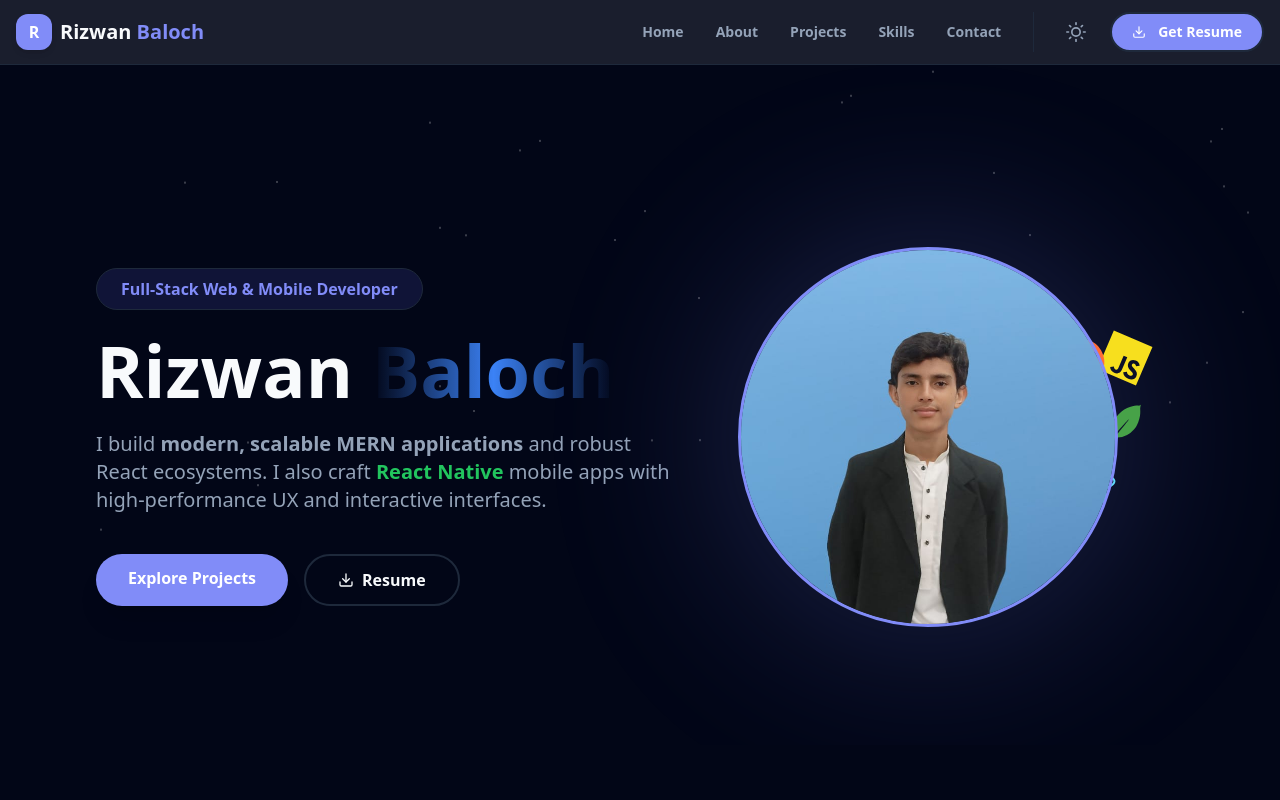
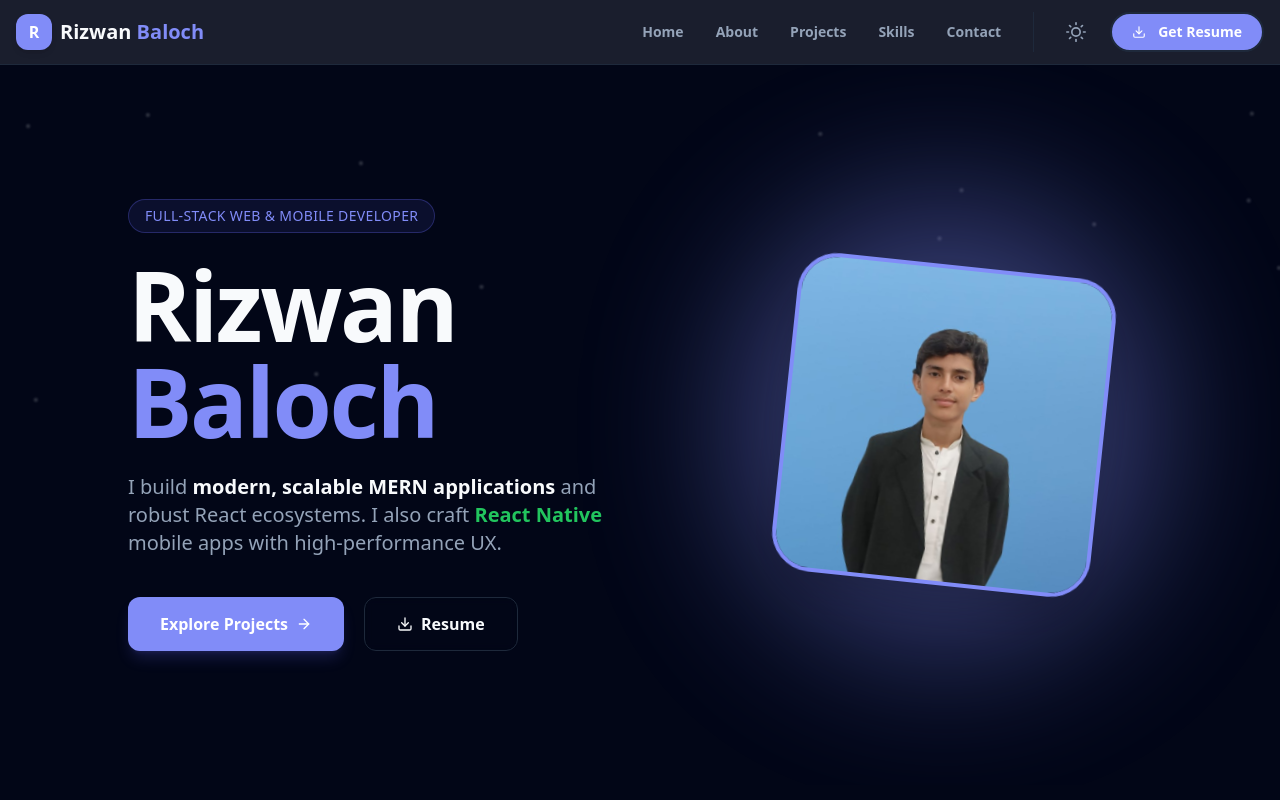
Before and after one commit to therizwanbaloch/RizwanBalochPortfolio, a React (Vite) app: page / in a window 1280 px wide. Shown: the top 800 px of the page. Built offline with nearby package versions, Linux system fonts and the light colour scheme.

Commit message:
ui changes

```diff
--- a/src/components/HeroSection.jsx
+++ b/src/components/HeroSection.jsx
@@ -1,22 +1,22 @@
 import React, { useRef } from "react";
 import { motion, useInView } from "framer-motion";
-import { FiDownload } from "react-icons/fi";
+import { FiDownload, FiArrowRight } from "react-icons/fi"; // Added Arrow icon
 import { FaReact, FaNodeJs, FaHtml5, FaJs } from "react-icons/fa";
 import { SiMongodb, SiExpress, SiPostman } from "react-icons/si";
 import profilePic from "../assets/Profile.jpeg";
 import useTheme from "../context/ThemeContext";
 
-
 const Snow = () => (
   <div className="pointer-events-none absolute inset-0 overflow-hidden z-0">
-    {[...Array(50)].map((_, i) => (
+    {[...Array(40)].map((_, i) => (
       <span
         key={i}
-        className="absolute top-[-10px] w-[2px] h-[2px] rounded-full bg-white/30 animate-snow"
+        className="absolute top-[-10px] w-1 h-1 rounded-full bg-white/20 animate-snow"
         style={{
           left: `${Math.random() * 100}%`,
           animationDelay: `${Math.random() * 10}s`,
-          animationDuration: `${8 + Math.random() * 12}s`,
+          animationDuration: `${10 + Math.random() * 15}s`,
+          filter: "blur(1px)",
         }}
       />
     ))}
@@ -26,160 +26,185 @@ const Snow = () => (
 const HeroSection = () => {
   const { theme, isDarkMode } = useTheme();
   const ref = useRef(null);
-  const inView = useInView(ref, { once: true });
+  const inView = useInView(ref, { once: true, margin: "-100px" });
 
   const techStack = [
-    { icon: <FaReact />, color: "#61DBFB", distance: 120, delay: 0 },
-    { icon: <FaNodeJs />, color: "#68A063", distance: 100, delay: 0.5 },
-    { icon: <SiMongodb />, color: "#47A248", distance: 140, delay: 1 },
-    { icon: <FaHtml5 />, color: "#E34F26", distance: 110, delay: 1.5 },
-    { icon: <SiExpress />, color: isDarkMode ? "#fff" : "#000", distance: 90, delay: 2 },
-    { icon: <FaJs />, color: "#F7DF1E", distance: 150, delay: 2.5 },
-    { icon: <SiPostman />, color: "#FF6C37", distance: 120, delay: 3 },
+    { icon: <FaReact />, color: "#61DBFB", distance: 130, delay: 0 },
+    { icon: <FaNodeJs />, color: "#68A063", distance: 110, delay: 0.5 },
+    { icon: <SiMongodb />, color: "#47A248", distance: 150, delay: 1 },
+    { icon: <FaHtml5 />, color: "#E34F26", distance: 120, delay: 1.5 },
+    { icon: <SiExpress />, color: isDarkMode ? "#fff" : "#000", distance: 100, delay: 2 },
+    { icon: <FaJs />, color: "#F7DF1E", distance: 160, delay: 2.5 },
+    { icon: <SiPostman />, color: "#FF6C37", distance: 140, delay: 3 },
   ];
+
+  // Animation Variants for cleaner code
+  const fadeInUp = {
+    hidden: { opacity: 0, y: 30 },
+    visible: (i) => ({
+      opacity: 1,
+      y: 0,
+      transition: { delay: i * 0.1, duration: 0.6, ease: "easeOut" }
+    }),
+  };
 
   return (
     <section
       id="home"
       ref={ref}
       style={{ backgroundColor: theme.background }}
-      className="relative min-h-[85vh] flex flex-col md:flex-row items-center px-6 md:px-16 lg:px-24 pt-12 md:pt-16 overflow-hidden transition-colors duration-500"
+      className="relative min-h-[90vh] flex flex-col md:flex-row items-center justify-between px-6 md:px-16 lg:px-32 py-20 overflow-hidden transition-colors duration-500"
     >
-
       <Snow />
 
-
-      <div className="flex flex-col items-center md:items-start text-center md:text-left gap-6 md:max-w-xl z-10">
+      {/* Left Content */}
+      <div className="flex flex-col items-center md:items-start text-center md:text-left gap-6 md:max-w-2xl z-10">
         <motion.div
-          initial={{ opacity: 0, y: -20 }}
-          animate={inView ? { opacity: 1, y: 0 } : {}}
-          className="px-6 py-2 rounded-full font-semibold"
+          custom={0}
+          initial="hidden"
+          animate={inView ? "visible" : "hidden"}
+          variants={fadeInUp}
+          className="px-4 py-1.5 rounded-full text-sm font-medium tracking-wide uppercase"
           style={{
-            backgroundColor: isDarkMode ? "rgba(99,102,241,0.15)" : "rgba(99,102,241,0.1)",
+            backgroundColor: isDarkMode ? "rgba(99,102,241,0.1)" : "rgba(99,102,241,0.05)",
             color: theme.primary,
-            border: `1px solid ${theme.border}`,
+            border: `1px solid ${isDarkMode ? "rgba(99,102,241,0.3)" : "rgba(99,102,241,0.2)"}`,
           }}
         >
           Full-Stack Web & Mobile Developer
         </motion.div>
 
         <motion.h1
-          initial={{ opacity: 0, y: -20 }}
-          animate={inView ? { opacity: 1, y: 0 } : {}}
-          transition={{ delay: 0.1 }}
+          custom={1}
+          initial="hidden"
+          animate={inView ? "visible" : "hidden"}
+          variants={fadeInUp}
           style={{ color: theme.textMain }}
-          className="text-4xl sm:text-5xl md:text-6xl lg:text-7xl font-black"
+          className="text-5xl sm:text-6xl lg:text-8xl font-extrabold tracking-tight"
         >
-          Rizwan{" "}
-          <span className="bg-gradient-to-r from-blue-400 via-blue-500 to-blue-600 text-transparent bg-clip-text">
-            Baloch
-          </span>
+          Rizwan <span style={{ color: theme.primary }}>Baloch</span>
         </motion.h1>
 
         <motion.p
-          initial={{ opacity: 0, y: 20 }}
-          animate={inView ? { opacity: 1, y: 0 } : {}}
-          transition={{ delay: 0.3 }}
+          custom={2}
+          initial="hidden"
+          animate={inView ? "visible" : "hidden"}
+          variants={fadeInUp}
           style={{ color: theme.textSecondary }}
-          className="text-base sm:text-lg md:text-xl leading-relaxed max-w-md md:max-w-xl"
+          className="text-lg md:text-xl leading-relaxed max-w-lg"
         >
-          I build <b>modern, scalable MERN applications</b> and robust React ecosystems.
+          I build <span className="font-semibold" style={{ color: theme.textMain }}>modern, scalable MERN applications</span> and robust React ecosystems.
           I also craft <span className="text-green-500 font-bold">React Native</span> mobile apps
-          with high-performance UX and interactive interfaces.
+          with high-performance UX.
         </motion.p>
 
-
-        <div className="hidden md:flex gap-4 mt-4">
+        {/* Desktop Buttons */}
+        <motion.div
+          custom={3}
+          initial="hidden"
+          animate={inView ? "visible" : "hidden"}
+          variants={fadeInUp}
+          className="hidden md:flex gap-5 mt-4"
+        >
           <a
             href="#projects"
             style={{ backgroundColor: theme.primary }}
-            className="px-8 py-3 rounded-full text-white font-bold shadow-xl hover:scale-105 transition"
+            className="group px-8 py-3.5 rounded-xl text-white font-bold shadow-lg shadow-indigo-500/20 hover:shadow-indigo-500/40 hover:-translate-y-1 transition-all duration-300 flex items-center gap-2"
           >
-            Explore Projects
+            Explore Projects <FiArrowRight className="group-hover:translate-x-1 transition-transform" />
           </a>
           <a
             href="/Resume.pdf"
             download
-            style={{ color: theme.textMain, border: `2px solid ${theme.border}` }}
-            className="px-8 py-3 rounded-full font-bold hover:bg-gray-500/5 transition flex items-center gap-2"
+            style={{ color: theme.textMain, border: `1px solid ${theme.border}` }}
+            className="px-8 py-3.5 rounded-xl font-bold hover:bg-white/5 backdrop-blur-sm transition-all duration-300 flex items-center gap-2"
           >
             <FiDownload /> Resume
           </a>
-        </div>
+        </motion.div>
       </div>
 
-
-      <div className="relative mt-10 md:mt-0 mx-auto w-72 h-72 md:w-[380px] md:h-[380px] z-10">
+      {/* Right Content - Visual Profile */}
+      <div className="relative mt-16 md:mt-0 flex items-center justify-center w-72 h-72 md:w-[450px] md:h-[450px] z-10">
+        {/* Animated Glow Background */}
         <div
-          className="absolute inset-0 rounded-full blur-[100px] opacity-25"
+          className="absolute inset-0 rounded-full blur-[80px] opacity-20 animate-pulse"
           style={{ backgroundColor: theme.primary }}
         />
+
+        {/* Profile Image Container */}
         <div
-          className="relative z-10 w-full h-full rounded-full overflow-hidden border-[3px]"
+          className="relative z-20 w-64 h-64 md:w-80 md:h-80 rounded-[2.5rem] overflow-hidden border-4 shadow-2xl rotate-3 hover:rotate-0 transition-transform duration-500"
           style={{ borderColor: theme.primary }}
         >
           <img
             src={profilePic}
             alt="Rizwan"
-            className="w-full h-full object-cover scale-105 hover:scale-110 transition"
+            className="w-full h-full object-cover scale-110 hover:scale-100 transition-transform duration-700"
           />
         </div>
 
-
+        {/* Tech Stack Orbit */}
         {techStack.map((tech, i) => (
           <motion.div
             key={i}
-            className="absolute inset-0 flex items-center justify-center"
+            className="absolute inset-0 flex items-center justify-center pointer-events-none"
             animate={{ rotate: 360 }}
             transition={{
-              duration: 40 + i * 5,
+              duration: 30 + i * 5,
               repeat: Infinity,
               ease: "linear",
-              delay: tech.delay,
             }}
           >
-            <div
-              className="absolute text-3xl md:text-5xl"
+            <motion.div
+              className="absolute p-3 rounded-xl backdrop-blur-md bg-white/10 border border-white/20 shadow-lg"
+              animate={{ rotate: -360 }} // Counter-rotation keeps icons upright
+              transition={{
+                duration: 30 + i * 5,
+                repeat: Infinity,
+                ease: "linear",
+              }}
               style={{
                 color: tech.color,
                 transform: `translate(${tech.distance}px, -${tech.distance}px)`,
               }}
             >
-              {tech.icon}
-            </div>
+              <span className="text-2xl md:text-3xl">{tech.icon}</span>
+            </motion.div>
           </motion.div>
         ))}
       </div>
 
-
+      {/* Mobile Buttons */}
       <motion.div
-        initial={{ opacity: 0, y: 20 }}
-        animate={inView ? { opacity: 1, y: 0 } : {}}
-        transition={{ delay: 0.5 }}
-        className="flex md:hidden flex-col sm:flex-row gap-4 mt-8 items-center w-full justify-center"
+        custom={4}
+        initial="hidden"
+        animate={inView ? "visible" : "hidden"}
+        variants={fadeInUp}
+        className="flex md:hidden flex-col gap-4 mt-12 items-center w-full"
       >
         <a
           href="#projects"
           style={{ backgroundColor: theme.primary }}
-          className="px-10 py-4 rounded-full text-white font-bold shadow-xl hover:scale-105 transition"
+          className="w-full text-center py-4 rounded-xl text-white font-bold shadow-xl active:scale-95 transition"
         >
           Explore Projects
         </a>
         <a
           href="/Resume.pdf"
           download
-          style={{ color: theme.textMain, border: `2px solid ${theme.border}` }}
-          className="px-10 py-4 rounded-full font-bold hover:bg-gray-500/5 transition flex items-center gap-2"
+          style={{ color: theme.textMain, border: `1px solid ${theme.border}` }}
+          className="w-full text-center py-4 rounded-xl font-bold flex items-center justify-center gap-2 active:scale-95 transition"
         >
           <FiDownload /> Resume
         </a>
       </motion.div>
 
-
       <style>
         {`
           @keyframes snow {
-            to { transform: translateY(110vh); }
+            0% { transform: translateY(-10vh) translateX(0); }
+            100% { transform: translateY(110vh) translateX(20px); }
           }
           .animate-snow {
             animation-name: snow;
--- a/src/components/Projects.jsx
+++ b/src/components/Projects.jsx
@@ -1,7 +1,12 @@
-import React, { useRef } from 'react';
-import { motion, useInView } from 'framer-motion';
-import { FiExternalLink, FiLayers, FiMessageSquare, FiCpu } from 'react-icons/fi';
-import useTheme from '../context/ThemeContext';
+import React, { useRef } from "react";
+import { motion, useInView } from "framer-motion";
+import {
+  FiExternalLink,
+  FiLayers,
+  FiMessageSquare,
+  FiCpu,
+} from "react-icons/fi";
+import useTheme from "../context/ThemeContext";
 
 const Projects = () => {
   const { theme, isDarkMode } = useTheme();
@@ -11,40 +16,44 @@ const Projects = () => {
   const projectsData = [
     {
       title: "PKRSPOT",
-      description: "A crypto-to-PKR exchange platform with real-time rate tracking and secure transaction flows.",
+      description:
+        "A crypto-to-PKR exchange platform with real-time rate tracking and secure transaction flows.",
       link: "https://pkrspot.vercel.app",
       tech: ["React", "Node.js", "RestAPI"],
-      type: "Finance App"
-    },
-    {
-      title: "Gap-o-Taran",
-      description: "A real-time chat application featuring instant messaging, active status, and secure communication channels.",
-      link: "https://gap-o-taran.vercel.app",
-      tech: ["Socket.io", "Redux", "MongoDB", "Node.js"],
-      type: "Real-time Chat",
-      specialIcon: <FiMessageSquare />
+      type: "Finance App",
     },
     {
       title: "Balochistan Bazaar",
-      description: "Full-scale E-commerce solution focused on regional trade with modern UI and smooth checkout.",
+      description:
+        "Full-scale E-commerce solution focused on regional trade with modern UI and smooth checkout.",
       link: "https://balochistanbazaar.vercel.app",
       tech: ["MERN Stack", "Redux", "Tailwind"],
-      type: "E-Commerce"
+      type: "E-Commerce",
     },
     {
-      title: "NoteForge",
-      description: "Professional note-taking software with markdown support and organizational workspace features.",
-      link: "https://noteforge-rizu.vercel.app",
-      tech: ["React", "mongoDB", "RestAPIs", "TailwindCSS"],
-      type: "Software / SaaS"
+      title: "Vaultflow",
+      description:
+        "A modern real-time analytics platform empowering businesses with actionable data insights, customizable dashboards, digital credit tokens, and seamless code collaboration for smarter decision-making.",
+      link: "https://vaultflow-nine.vercel.app/",
+      tech: ["React", "Analytics", "Real-Time Data", "Dashboard UI"],
+      type: "Analytics Platform",
     },
     {
-      title: "Zaant AI",
-      description: "Modern AI landing page and dashboard frontend with high-performance animations.",
-      link: "https://zaant.vercel.app",
-      tech: ["React", "Google Gemini API", "TailwindCSS", "mongoDB"],
-      type: "Frontend"
-    }
+      title: "Mell Family Tap Tap Game",
+      description:
+        "A Telegram Mini App Tap Tap game built with React and FastAPI backend, featuring 27 interactive pages. The game includes real-time scoring, smooth animations, and engaging tap-based mechanics designed for high user retention inside Telegram mini apps.",
+      link: "https://mell-family-frontend.vercel.app",
+      tech: ["React", "FastAPI", "Telegram Mini App", "Game UI", "REST API"],
+      type: "Game / Telegram Mini App",
+    },
+    {
+      title: "Xevron",
+      description:
+        "A leading digital agency offering subscription-based design services, including Web Design, UI/UX, branding, and digital assets. Xevron helps startups and enterprises scale with high-quality, on-demand design powered by senior designers and fast turnaround workflows.",
+      link: "https://xevron-kappa.vercel.app/",
+      tech: ["Web Design", "UI/UX", "Webflow", "Branding", "Design System"],
+      type: "Digital Agency",
+    },
   ];
 
   const particles = Array.from({ length: 35 });
@@ -70,7 +79,7 @@ const Projects = () => {
                 backgroundColor: theme.primary,
                 width: size,
                 height: size,
-                left: Math.random() * 100 + '%',
+                left: Math.random() * 100 + "%",
                 filter: `blur(${size / 2.5}px)`,
                 boxShadow: `0 0 ${size * 3}px ${theme.primary}80`,
               }}
@@ -97,10 +106,16 @@ const Projects = () => {
           initial={{ opacity: 0, y: 20 }}
           animate={isInView ? { opacity: 1, y: 0 } : {}}
         >
-          <h2 style={{ color: theme.textMain }} className="text-4xl md:text-6xl font-black mb-4 tracking-tighter italic uppercase">
+          <h2
+            style={{ color: theme.textMain }}
+            className="text-4xl md:text-6xl font-black mb-4 tracking-tighter italic uppercase"
+          >
             Featured <span style={{ color: theme.primary }}>Work.</span>
           </h2>
-          <div className="h-1.5 w-24 rounded-full mx-auto md:mx-0" style={{ backgroundColor: theme.primary }}></div>
+          <div
+            className="h-1.5 w-24 rounded-full mx-auto md:mx-0"
+            style={{ backgroundColor: theme.primary }}
+          ></div>
         </motion.div>
 
         <motion.div
@@ -108,24 +123,48 @@ const Projects = () => {
           animate={isInView ? { opacity: 1, y: 0 } : {}}
           transition={{ delay: 0.1 }}
           className="mb-10 p-8 md:p-12 rounded-[3rem] border-2 border-dashed relative overflow-hidden group"
-          style={{ borderColor: theme.border, backgroundColor: theme.surface + '90', backdropFilter: 'blur(12px)' }}
+          style={{
+            borderColor: theme.border,
+            backgroundColor: theme.surface + "90",
+            backdropFilter: "blur(12px)",
+          }}
         >
           <div className="absolute inset-0 bg-gradient-to-r from-transparent via-indigo-500/10 to-transparent -translate-x-full group-hover:translate-x-full transition-transform duration-1500"></div>
           <div className="flex flex-col md:flex-row justify-between items-center gap-6">
             <div className="flex items-center gap-6">
-              <div style={{ backgroundColor: theme.primary + '20', color: theme.primary }} className="p-4 rounded-2xl text-3xl">
+              <div
+                style={{
+                  backgroundColor: theme.primary + "20",
+                  color: theme.primary,
+                }}
+                className="p-4 rounded-2xl text-3xl"
+              >
                 <FiCpu />
               </div>
               <div className="text-center md:text-left">
-                <p style={{ color: theme.primary }} className="font-bold uppercase text-[10px] tracking-[0.4em] mb-1">Active Environment</p>
-                <h4 style={{ color: theme.textMain }} className="text-2xl md:text-3xl font-black italic">Rizwan Baloch Portfolio</h4>
+                <p
+                  style={{ color: theme.primary }}
+                  className="font-bold uppercase text-[10px] tracking-[0.4em] mb-1"
+                >
+                  Active Environment
+                </p>
+                <h4
+                  style={{ color: theme.textMain }}
+                  className="text-2xl md:text-3xl font-black italic"
+                >
+                  Rizwan Baloch Portfolio
+                </h4>
               </div>
             </div>
             <a
               href="https://rizwanbalochportfolio.netlify.app"
               target="_blank"
               rel="noreferrer"
-              style={{ backgroundColor: theme.primary, color: '#fff', zIndex: 20 }}
+              style={{
+                backgroundColor: theme.primary,
+                color: "#fff",
+                zIndex: 20,
+              }}
               className="px-8 py-4 rounded-2xl font-bold flex items-center gap-3 hover:scale-105 transition-transform shadow-lg relative"
             >
               Current Link <FiExternalLink />
@@ -142,36 +181,74 @@ const Projects = () => {
               transition={{ delay: idx * 0.1 + 0.2, duration: 0.6 }}
               whileHover={{ y: -12 }}
               style={{
-                backgroundColor: theme.surface + 'cc',
-                backdropFilter: 'blur(10px)',
+                backgroundColor: theme.surface + "cc",
+                backdropFilter: "blur(10px)",
                 border: `1px solid ${theme.border}`,
-                boxShadow: isDarkMode ? '0 25px 50px -12px rgba(0,0,0,0.5)' : '0 25px 50px -12px rgba(0,0,0,0.08)'
+                boxShadow: isDarkMode
+                  ? "0 25px 50px -12px rgba(0,0,0,0.5)"
+                  : "0 25px 50px -12px rgba(0,0,0,0.08)",
               }}
               className="group rounded-[3rem] p-8 md:p-12 transition-all duration-500 flex flex-col justify-between relative overflow-hidden"
             >
               <div className="absolute top-0 right-0 w-32 h-32 bg-indigo-500 opacity-0 group-hover:opacity-10 blur-3xl transition-opacity"></div>
               <div>
                 <div className="flex justify-between items-start mb-8">
-                  <div style={{ backgroundColor: theme.primary + '15', color: theme.primary }} className="p-5 rounded-[1.5rem] text-3xl shadow-inner">
+                  <div
+                    style={{
+                      backgroundColor: theme.primary + "15",
+                      color: theme.primary,
+                    }}
+                    className="p-5 rounded-[1.5rem] text-3xl shadow-inner"
+                  >
                     {project.specialIcon || <FiLayers />}
                   </div>
                   <a
                     href={project.link}
                     target="_blank"
                     rel="noreferrer"
-                    style={{ color: theme.textMain, backgroundColor: theme.border + '30', zIndex: 20 }}
+                    style={{
+                      color: theme.textMain,
+                      backgroundColor: theme.border + "30",
+                      zIndex: 20,
+                    }}
                     className="hover:scale-110 transition-transform p-3 rounded-full border border-transparent hover:border-indigo-500 relative"
                   >
                     <FiExternalLink size={22} />
                   </a>
                 </div>
-                <p style={{ color: theme.primary }} className="text-[10px] font-black uppercase tracking-[0.3em] mb-3">{project.type}</p>
-                <h3 style={{ color: theme.textMain }} className="text-3xl font-black mb-5 tracking-tight group-hover:text-indigo-400 transition-colors">{project.title}</h3>
-                <p style={{ color: theme.textSecondary }} className="text-lg leading-relaxed mb-8 opacity-90 font-medium">{project.description}</p>
+                <p
+                  style={{ color: theme.primary }}
+                  className="text-[10px] font-black uppercase tracking-[0.3em] mb-3"
+                >
+                  {project.type}
+                </p>
+                <h3
+                  style={{ color: theme.textMain }}
+                  className="text-3xl font-black mb-5 tracking-tight group-hover:text-indigo-400 transition-colors"
+                >
+                  {project.title}
+                </h3>
+                <p
+                  style={{ color: theme.textSecondary }}
+                  className="text-lg leading-relaxed mb-8 opacity-90 font-medium"
+                >
+                  {project.description}
+                </p>
               </div>
-              <div className="flex flex-wrap gap-2 mt-auto pt-8 border-t" style={{ borderColor: theme.border }}>
-                {project.tech.map(t => (
-                  <span key={t} className="text-[11px] font-bold px-4 py-1.5 rounded-full border" style={{ borderColor: theme.border, color: theme.textSecondary, backgroundColor: theme.background }}>
+              <div
+                className="flex flex-wrap gap-2 mt-auto pt-8 border-t"
+                style={{ borderColor: theme.border }}
+              >
+                {project.tech.map((t) => (
+                  <span
+                    key={t}
+                    className="text-[11px] font-bold px-4 py-1.5 rounded-full border"
+                    style={{
+                      borderColor: theme.border,
+                      color: theme.textSecondary,
+                      backgroundColor: theme.background,
+                    }}
+                  >
                     {t}
                   </span>
                 ))}
```
Also changed, not shown: 1 other file (tests, documents, lock files or other folders).
